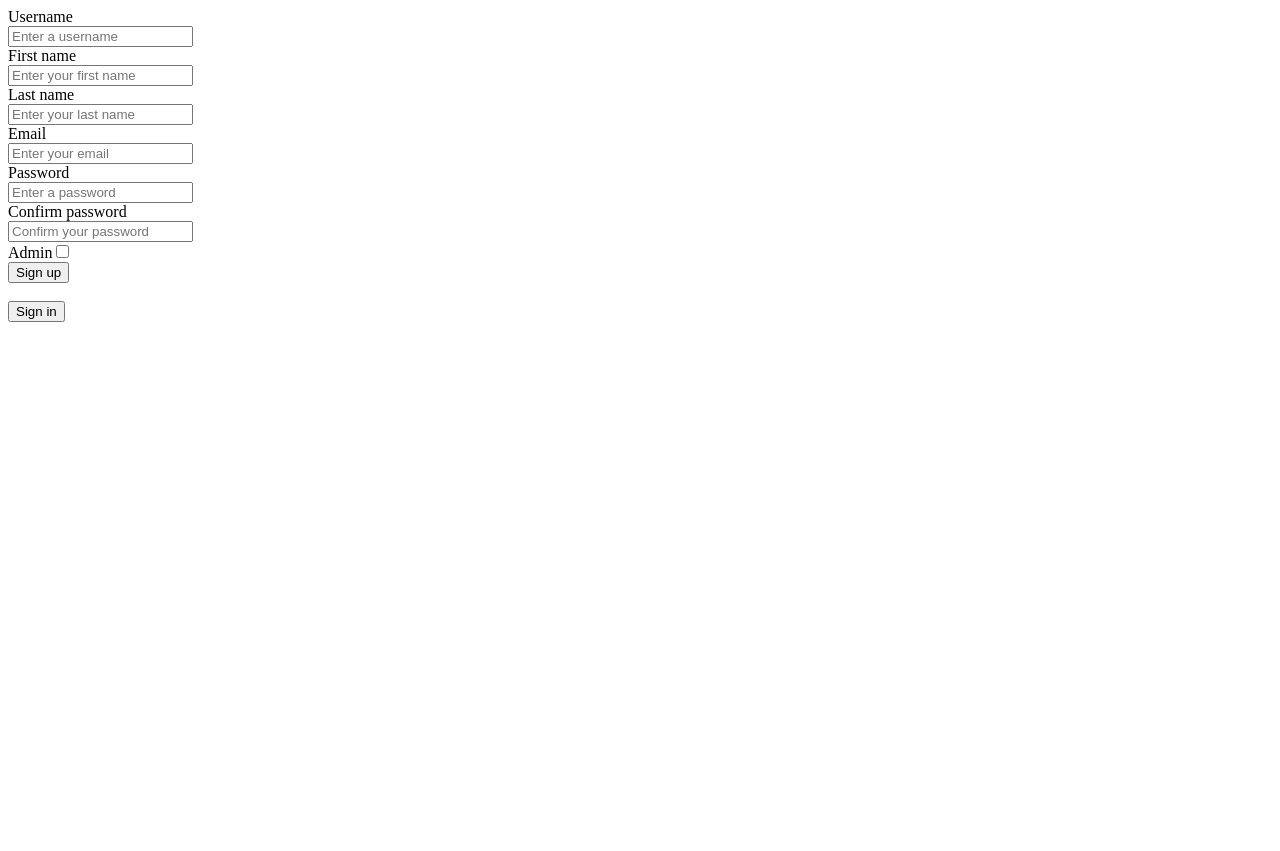
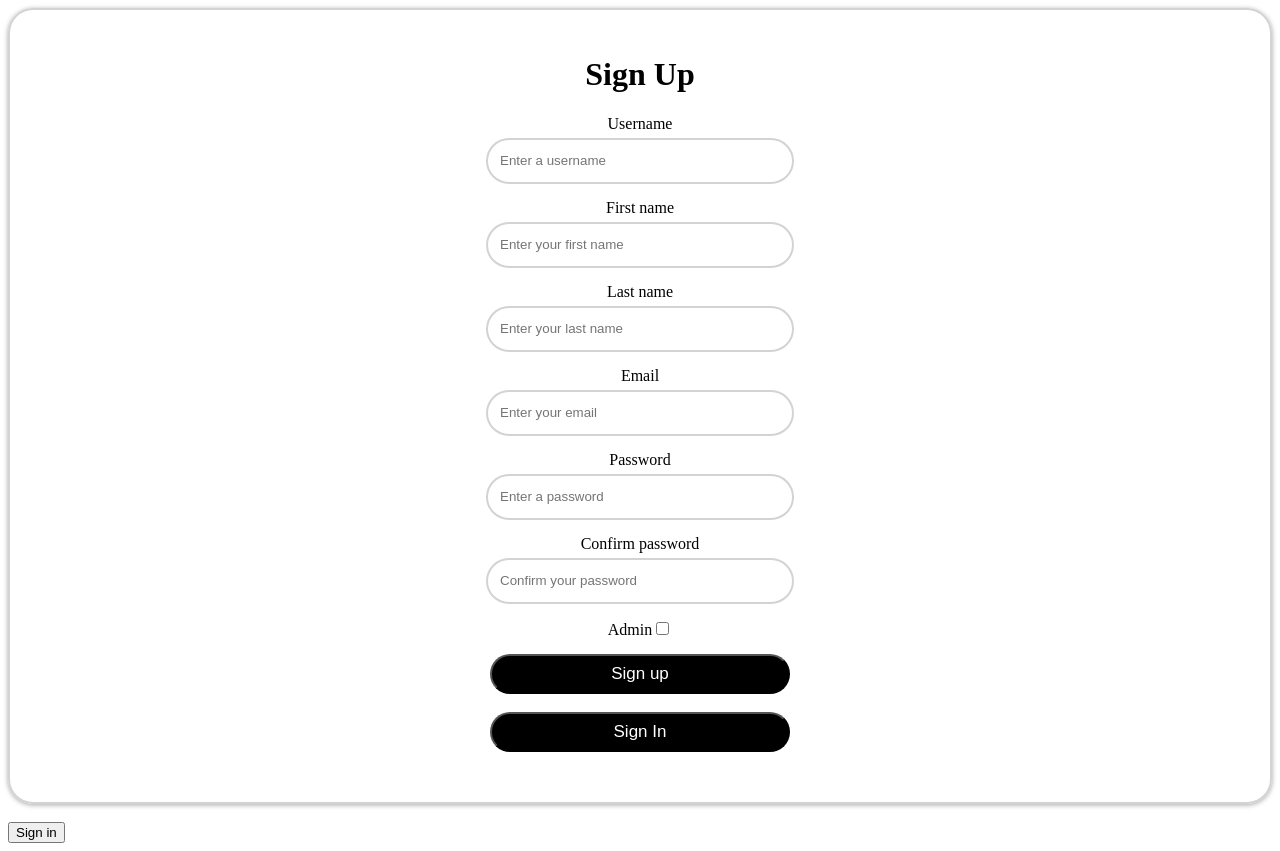
Before and after one commit to lachlanholland1/pharmacy-portfolio-app, a React app in the folder pharmacyApp/: page /sign-up in a window 1280 px wide. Before the commit the page ends 800 px from the top, so only its background shows below. Built offline with nearby package versions, Linux system fonts and the light colour scheme; no server answers.

Commit message:
CSS for Sign up page

```diff
--- a/pharmacyApp/src/components/sign-in/SignInForm.js
+++ b/pharmacyApp/src/components/sign-in/SignInForm.js
@@ -55,7 +55,7 @@ function SignInForm(props) {
   }
 
   return (
-    <div class="container-1">
+    <div className={SignInStyle.container-1}>
       <div className={SignInStyle.sign}>
         <h1>Sign In</h1>
         <br />
--- a/pharmacyApp/src/components/sign-up/SignUpForm.js
+++ b/pharmacyApp/src/components/sign-up/SignUpForm.js
@@ -1,4 +1,6 @@
 import React, { useState, useReducer } from "react";
+import SignUp from "./SignUpStyle.css";
+import { Link } from "react-router-dom";
 
 const formreducer = (state, event) => {
   return {
@@ -44,11 +46,14 @@ const SignUpForm = () => {
   }
 
   return (
-    <div>
+    <div className={SignUp.container-1}>
+        <div className={SignUp.sign}>
+          <h1 className={SignUp.center}>Sign Up</h1>
           <form onSubmit={handleSubmit}>
-        <label>Username</label>
+            <label className={SignUp.padding}>Username</label>
             <br />
             <input
+           className={SignUp.myForm}
               type="text"
               id="username"
               placeholder="Enter a username"
@@ -57,9 +62,10 @@ const SignUpForm = () => {
               onChange={handleChange}
             />
             <br />
-        <label>First name</label>
+            <label className={SignUp.padding}>First name</label>
             <br />
             <input
+            className={SignUp.myForm}
               type="text"
               id="first_name"
               placeholder="Enter your first name"
@@ -68,9 +74,10 @@ const SignUpForm = () => {
               onChange={handleChange}
             />
             <br />
-        <label>Last name</label>
+            <label className={SignUp.padding}>Last name</label>
             <br />
             <input
+            className={SignUp.myForm}
               type="text"
               id="last_name"
               placeholder="Enter your last name"
@@ -79,9 +86,10 @@ const SignUpForm = () => {
               onChange={handleChange}
             />
             <br />
-        <label>Email</label>
+            <label className={SignUp.padding}>Email</label>
             <br />
             <input
+            className={SignUp.myForm}
               type="text"
               id="email"
               placeholder="Enter your email"
@@ -90,9 +98,10 @@ const SignUpForm = () => {
               onChange={handleChange}
             />
             <br />
-        <label>Password</label>
+            <label className={SignUp.padding}>Password</label>
             <br />
             <input
+            className={SignUp.myForm}
               type="text"
               id="password"
               placeholder="Enter a password"
@@ -101,9 +110,10 @@ const SignUpForm = () => {
               onChange={handleChange}
             />
             <br />
-        <label>Confirm password</label>
+            <label className={SignUp.padding}>Confirm password</label>
             <br />
             <input
+            className={SignUp.myForm}
               type="text"
               id="confirm_password"
               placeholder="Confirm your password"
@@ -112,14 +122,21 @@ const SignUpForm = () => {
               onChange={handleChange}
             />
             <br />
+            <div className={SignUp.myCheck}>
             <label>Admin</label>
-        <input type="checkbox" name="admin" onChange={handleChange} step="1" />
+            <input class="myCheck" type="checkbox" name="admin" onChange={handleChange} step="1" />
+            </div>
             <div>
-          <button type="submit" className={" button-primary"}>
+              <button className={SignUp.myButton} type="submit">
                 Sign up
               </button>
             </div>
           </form>
+          <br />
+        <Link to="/login">
+          <button className={SignUp.myButton}>Sign In</button>
+        </Link>
+        </div>
         </div>
   );
 };
--- /dev/null
+++ b/pharmacyApp/src/components/sign-up/SignUpStyle.css
@@ -0,0 +1,65 @@
+.container-1 {
+    display:flex;
+    align-items: center;
+    justify-content: center;
+    height: 100vh;
+}
+
+.sign {
+    border: 2px solid lightgray;
+    padding: 25px 100px 50px 100px;
+    border-radius: 25px;
+    box-shadow: 0 1px 6px rgba(0, 0, 0, 0.12), 0 1px 4px rgba(0, 0, 0, 0.24);
+    text-align: center;
+
+  }
+  .sign-2 {
+    border: 2px solid lightgray;
+    padding: 25px 100px 50px 100px;
+    border-radius: 25px;
+    box-shadow: 0 1px 6px rgba(0, 0, 0, 0.12), 0 1px 4px rgba(0, 0, 0, 0.24);
+    /* text-align: center; */
+  }
+.myButton {
+	background-color:#000000;
+	border-radius:42px;
+	display:inline-block;
+	cursor:pointer;
+	color:#ffffff;
+	font-family:Arial;
+	font-size:17px;
+	height: 40px;
+    width: 300px;
+	text-decoration:none;
+}
+.myButton:hover {
+	background-color:#707070;
+}
+.myButton:active {
+	position:relative;
+	top:1px;
+}
+
+.myForm {
+    border: 2px solid lightgray;
+    border-radius:42px;
+    margin-bottom: 15px;
+    text-align: left;
+    text-indent: 10px;
+    height: 40px;
+    width: 300px;
+}
+
+.myCheck{
+    margin-bottom: 15px;
+    align-items: center;
+    text-align: center;
+}
+.center {
+    text-align: center;
+}
+.padding {
+    display: inline-block;
+    padding-bottom: 5px;
+    align-items: center;
+}
```
Lines whose indentation alone changed are shown as unchanged.
